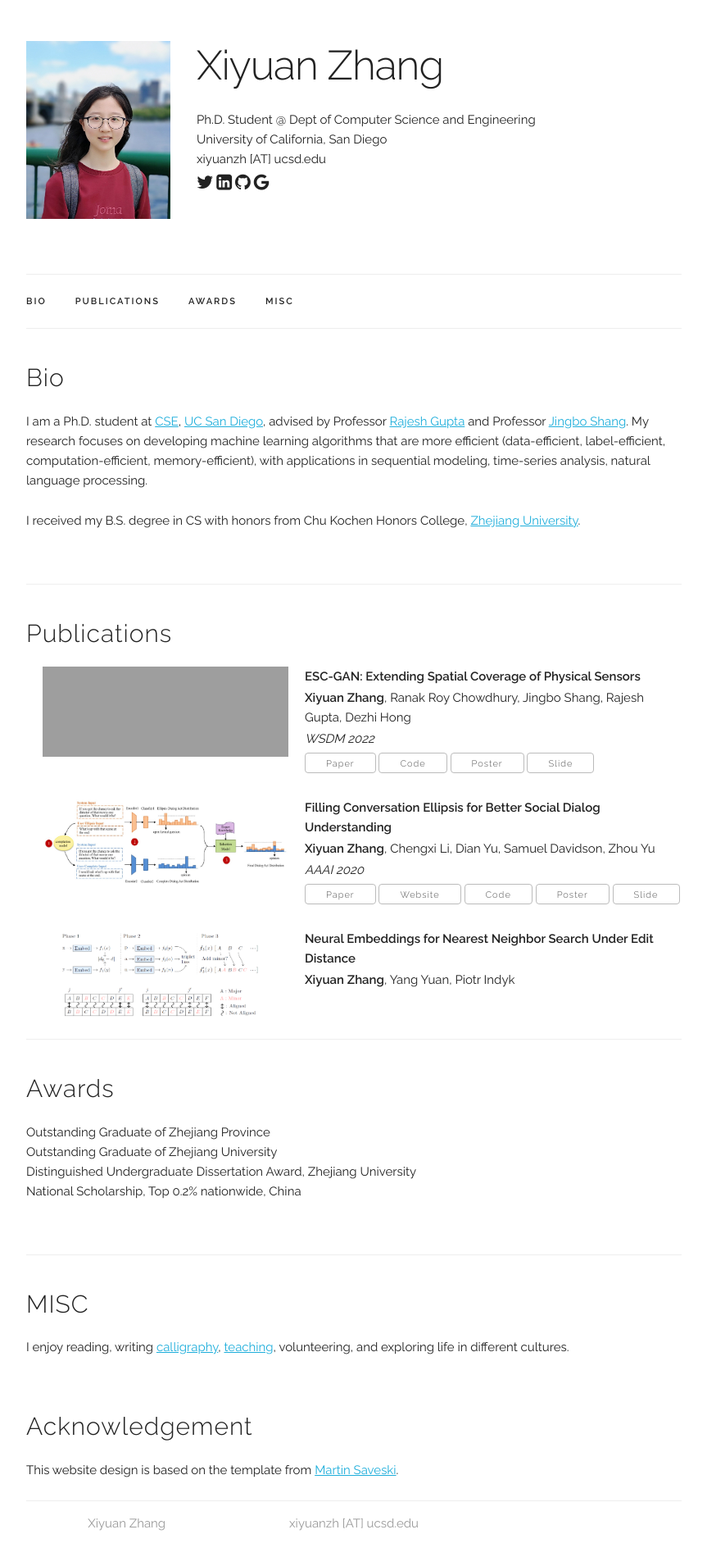
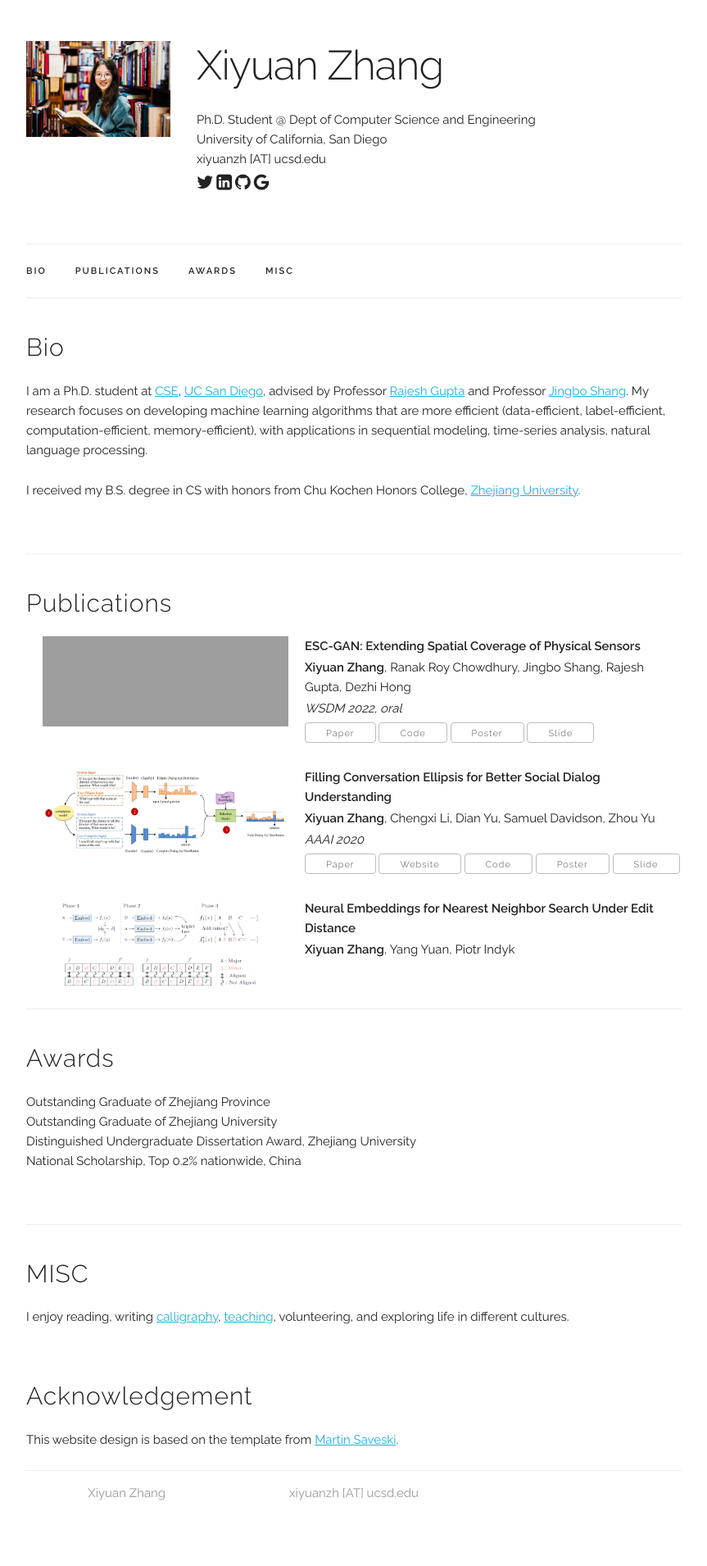
Before and after one commit to xiyuanzh/xiyuanzh.github.io, a Jekyll site: the page built from index.html, in a window 1280 px wide. Shown: the whole page at 82% size, without its empty margins (208-1071 px from the left). Built offline with Jekyll 4.4.1, drawn with Linux system fonts in a browser that asks for light colours; after the commit the page ends 1873 px from its top, so only the background shows below that; grey boxes are pictures that could not be loaded.

Commit message:
“photo”

```diff
--- a/_data/main_info.yaml
+++ b/_data/main_info.yaml
@@ -4,7 +4,7 @@
 title2: "Ph.D. Student @ Dept of Computer Science and Engineering"
 title3: "University of California, San Diego"
 email: "xiyuanzh [AT] ucsd.edu"
-profile_pic: "/assets/profile-pics/myphoto1.JPG"
+profile_pic: "/assets/profile-pics/bookstore.JPG"
 twitter: "https://twitter.com/xiyuanzh"
 linkedin: "https://www.linkedin.com/in/xiyuan-zhang-57210018a/"
 github: "https://github.com/xiyuanzh"
--- a/_data/publications.yaml
+++ b/_data/publications.yaml
@@ -2,7 +2,7 @@
 
   - title: "ESC-GAN: Extending Spatial Coverage of Physical Sensors"
     authors: "<b>Xiyuan Zhang</b>, Ranak Roy Chowdhury, Jingbo Shang, Rajesh Gupta, Dezhi Hong"
-    venue: "WSDM 2022"
+    venue: "WSDM 2022, oral"
     paper_pdf: "/assets/publications/WSDM22_ESC_GAN.pdf"
     code: "https://github.com/xiyuanzh/ESC-GAN"
     poster: "/assets/publications/wsdm22_poster.pdf"
```
Also changed, not shown: assets/profile-pics/bookstore.JPG (added).
